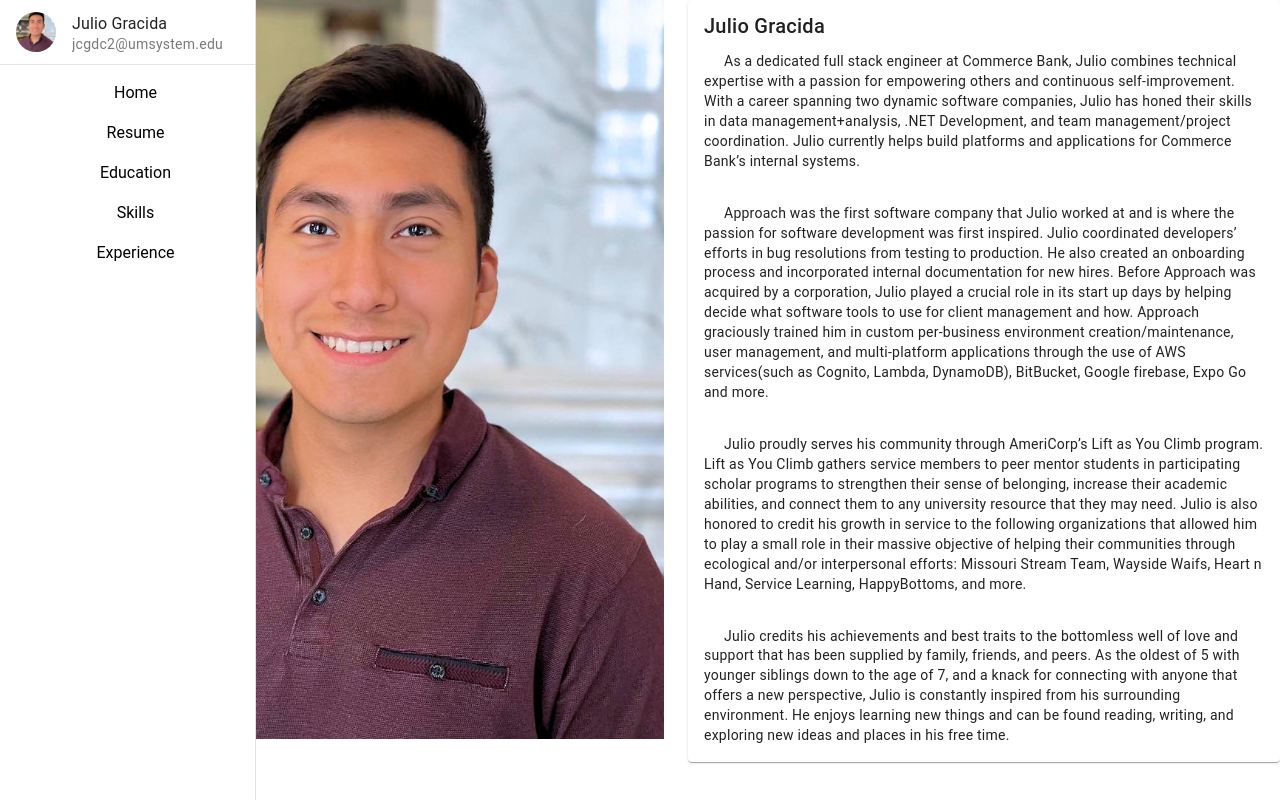
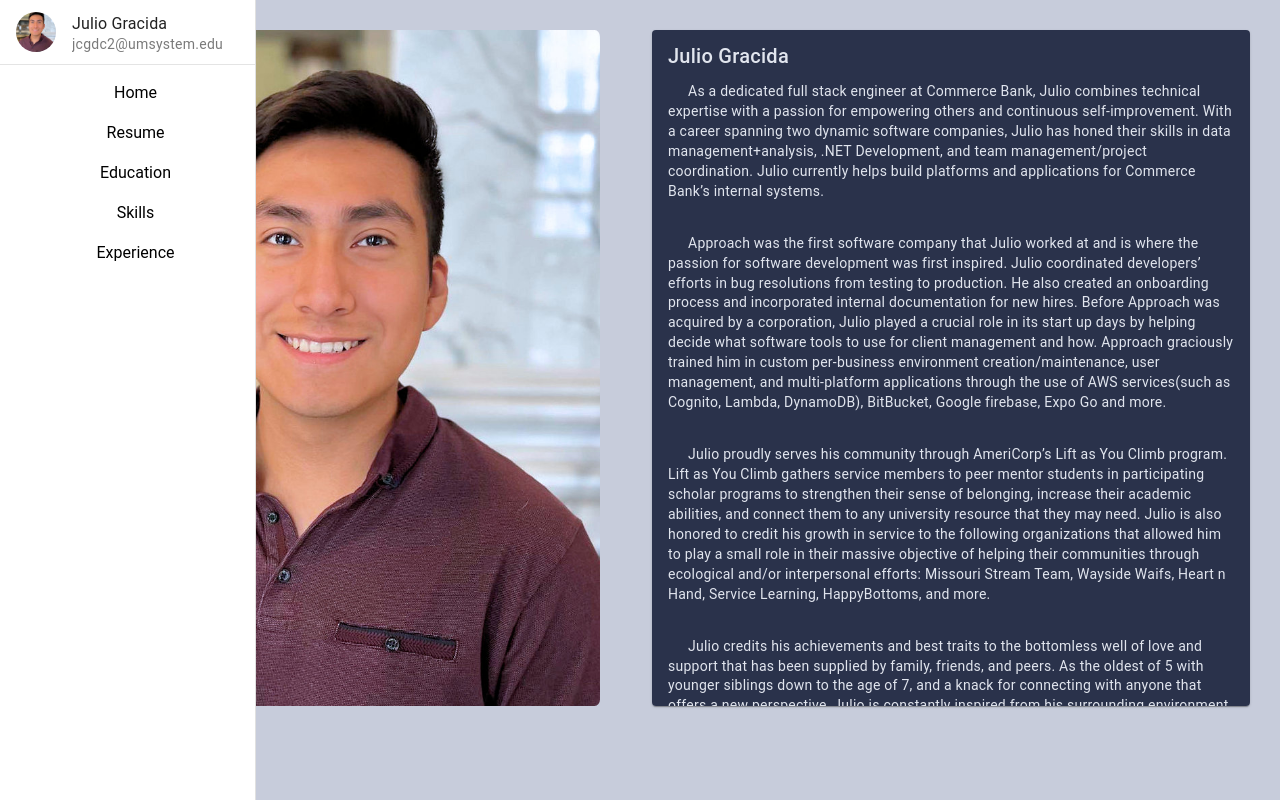
Before and after one commit to SimplyJuly/vite, a Vue app: page / in a window 1280 px wide. Built offline with nearby package versions, Linux system fonts and the light colour scheme; some icons are missing.

Commit message:
Front Page Styling
We made the image and text image line up with each other. Added color and spacing as well. Front page should now be complete.

```diff
--- a/src/style.css
+++ b/src/style.css
@@ -21,7 +21,30 @@
 
 /* Front Page */
 .professionalImg {
-  max-width: 100%;
+  height: 100%;
+  display: block;
+  margin: auto;
+  border-radius: 1%;
+}
+
+.imgWrapper {
+  height: 100%;
+}
+
+.textSection {
+  background-color: #2A324B;
+  color: #E1E5EE;
+
+  height: 100%;
+  overflow: scroll;
+}
+
+.textSectionWrapper {
+  height: 100%;
+}
+
+.cardContainer {
+  height: 43.75rem;
 }
 
 /* Nav Bar */
@@ -41,7 +64,13 @@
   text-align: center;
 }
 
-/* Used in call views */
+/* Used in all views */
 .shiftRight {
   margin-left: 60px;
 }
+
+.background {
+  padding: 1.875rem 1.875rem 1.875rem 1.875rem;
+  background-color: #C7CCDB;
+  height: 100%;
+}
--- a/src/views/FrontPage.vue
+++ b/src/views/FrontPage.vue
@@ -2,12 +2,13 @@
 </script>
 
 <template>
-    <v-row class="shiftRight">
-      <v-col cols=6>
+  <v-container class="background" fluid="true">
+    <v-row class="cardContainer">
+      <v-col class="imgWrapper" cols="6">
           <img src="../assets/Julio.jpg" alt="Julio's Headshot" class="professionalImg">
       </v-col>
-      <v-col cols=6>
-        <v-card title="Julio Gracida">
+      <v-col class="textSectionWrapper">
+        <v-card title="Julio Gracida" class="textSection">
           <v-card-text style="text-indent: 20px;">
             As a dedicated full stack engineer at Commerce Bank, Julio combines technical expertise with a passion for
             empowering others and continuous self-improvement. With a career spanning two dynamic software companies, Julio
@@ -41,6 +42,7 @@
         </v-card>
       </v-col>
     </v-row>
+  </v-container>
 </template>
 
 <style scoped>
```
Lines whose indentation alone changed are shown as unchanged.
